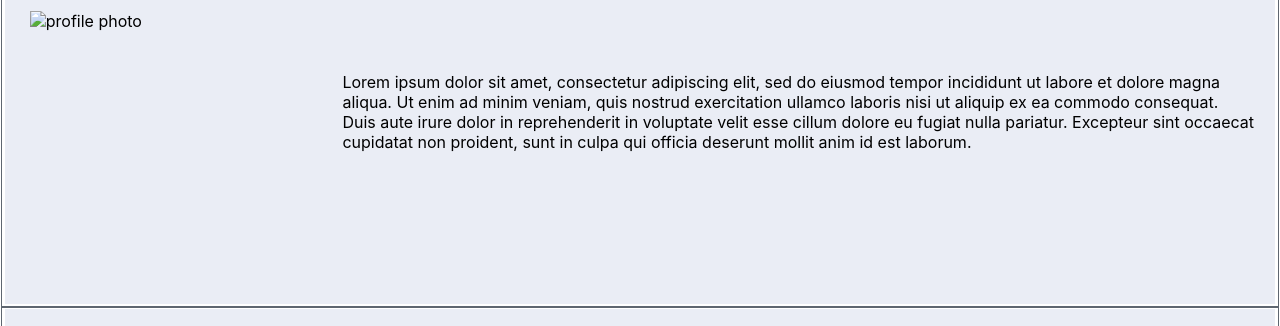
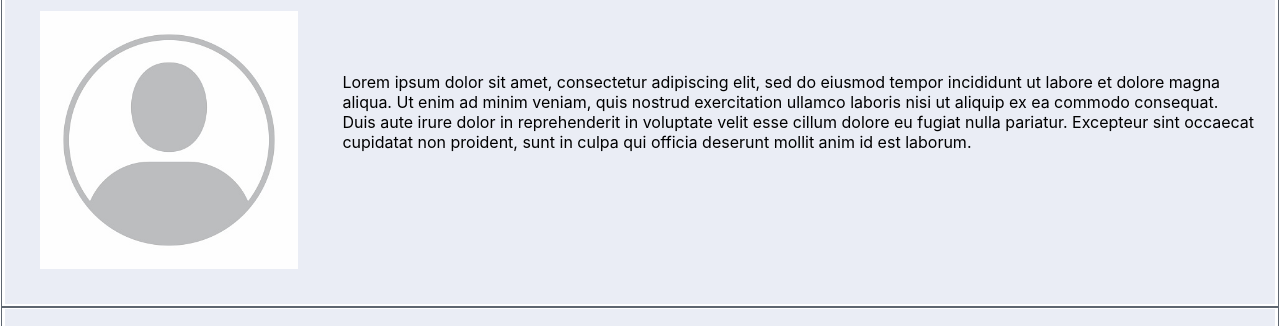
Before and after one commit to SAntonellis/MyPortfolioGit, a plain HTML site: page index.html in a window 1280 px wide. Shown: the part 228-554 px from the top of the page. Drawn offline with Linux system fonts and the light colour scheme; the site is published under a folder, as on GitHub Pages, so addresses that start at the root find nothing.

Commit message:
fixed link to image

```diff
--- a/index.html
+++ b/index.html
@@ -28,7 +28,7 @@
   <div class='row'>
     <div class='column'>
       <h1>About Me</h1>
-      <img src="/images/profileimage.jpg" alt="profile photo" width="100" height="100">
+      <img src="./images/profileimage.jpg" alt="profile photo" width="100" height="100">
     </div>
     <div class='column2'>
         <p>Lorem ipsum dolor sit amet, consectetur adipiscing elit, sed do eiusmod tempor incididunt ut labore et dolore magna aliqua. Ut enim ad minim veniam, quis nostrud exercitation ullamco laboris nisi ut aliquip ex ea commodo consequat. Duis aute irure dolor in reprehenderit in voluptate velit esse cillum dolore eu fugiat nulla pariatur. Excepteur sint occaecat cupidatat non proident, sunt in culpa qui officia deserunt mollit anim id est laborum.</p>
```
Also changed, not shown: css/style.css (line endings or trailing spaces).
